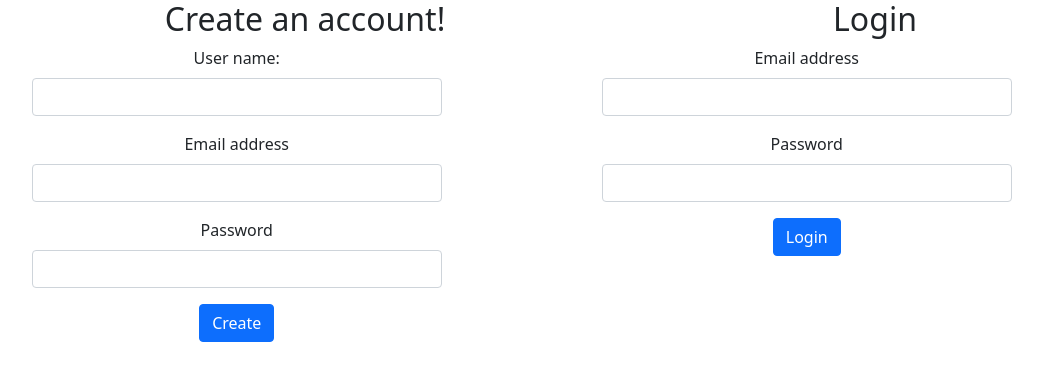
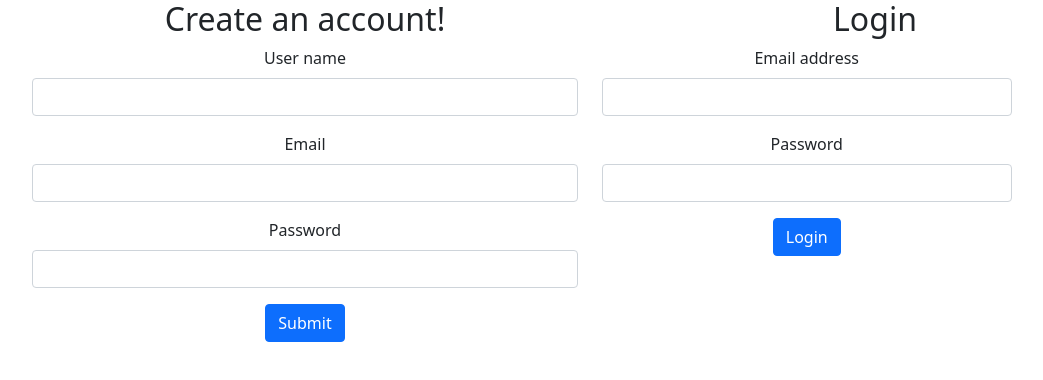
Before and after one commit to JustineCh/LSYP_APP, a React (Create React App) app: page / in a window 1280 px wide. Shown: the top 380 px of the page, without its empty margins (50-1093 px from the left). Built offline with nearby package versions, Linux system fonts and the light colour scheme.

Commit message:
Login: use of react-hook-form - validation

```diff
--- a/src/login/components/Register.jsx
+++ b/src/login/components/Register.jsx
@@ -2,23 +2,44 @@ import React from 'react';
 import { useForm } from 'react-hook-form';
 
 export const Register = () => {
-  const { register } = useForm();
+  const {
+    register,
+    formState: { errors },
+    handleSubmit,
+  } = useForm();
+
+  const onSubmit = data => console.log(data);
 
   return (
-    <div class="col">
+    <div className="col">
       <h2>Create an account!</h2>
-      <form className="w-75 ">
+      <form onSubmit={handleSubmit(onSubmit)}>
         <div className="mb-3">
           <label htmlFor="userName" className="form-label">
-            User name:
+            User name
           </label>
-          <input className="form-control" {...register('userName')} />
+          <input
+            className="form-control"
+            {...register('userName', { required: true })}
+          />
+          {errors.userName?.type === 'required' && (
+            <p className="alert-danger mt-1">User name is required</p>
+          )}
         </div>
         <div className="mb-3">
-          <label htmlFor="emailAddress" className="form-label">
-            Email address
+          <label htmlFor="email" className="form-label">
+            Email
           </label>
-          <input className="form-control" {...register('emailAddress')} />
+          <input
+            className="form-control"
+            {...register('email', {
+              required: true,
+              minLength: 7,
+            })}
+          />
+          {errors.email?.type === 'required' && (
+            <p className="alert-danger mt-1">Email is required</p>
+          )}
         </div>
         <div className="mb-3">
           <label htmlFor="password" className="form-label">
@@ -27,12 +48,20 @@ export const Register = () => {
           <input
             type="password"
             className="form-control"
-            {...register('password')}
+            {...register('password', {
+              required: true,
+              minLength: 7,
+              pattern: /^[a-zA-Z0-9]*$/i,
+            })}
           />
+          {errors.password && (
+            <p className="alert-danger mt-1">
+              Password is required and should be at least 7 characters long and
+              consist of letters and numbers
+            </p>
+          )}
         </div>
-        <button type="submit" className="btn btn-primary">
-          Create
-        </button>
+        <input type="submit" className="btn btn-primary" />
       </form>
     </div>
   );
```
